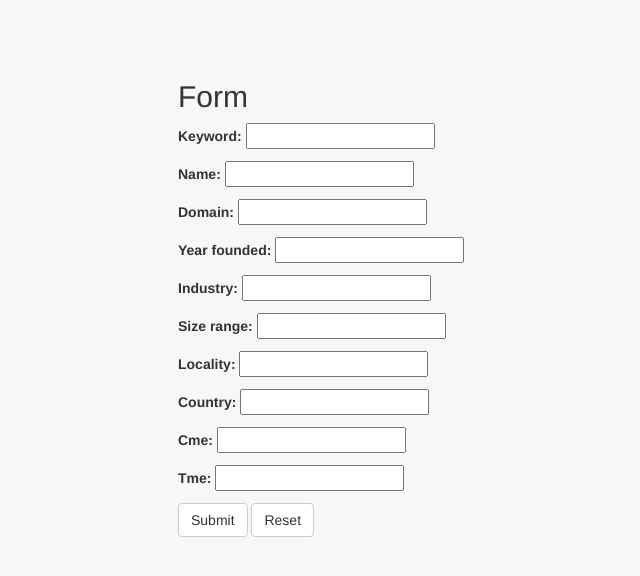
After one commit to mayur691/Catalyst-Count, a Django app: page /Query_builder in a window 1280 px wide. The commit adds this page. Shown: the top 576 px of the page, without its empty margins (287-927 px from the left). Run offline with Django 4.2, Linux system fonts and the light colour scheme; some libraries are stand-ins or nearby versions.

Commit message:
firstcommit

```diff
--- a/catalyst_count/catalyst_count/settings.py
+++ b/catalyst_count/catalyst_count/settings.py
@@ -37,7 +37,8 @@ INSTALLED_APPS = [
     'django.contrib.sessions',
     'django.contrib.messages',
     'django.contrib.staticfiles',
-    'catalystapp'
+    'catalystapp',
+    'bootstrap5',
 ]
 
 MIDDLEWARE = [
--- a/catalyst_count/catalyst_count/urls.py
+++ b/catalyst_count/catalyst_count/urls.py
@@ -22,5 +22,6 @@ urlpatterns = [
     path('admin/', admin.site.urls),
     path('', views.home),
     path('upload/', views.upload_view),
+    path('Query_builder',views.Query_builder),
     path('accounts/', include('django.contrib.auth.urls'))
 ]
--- a/catalyst_count/catalystapp/admin.py
+++ b/catalyst_count/catalystapp/admin.py
@@ -2,6 +2,7 @@ from django.contrib import admin
 
 # Register your models here.
 
-from .models import Upload
+from .models import Employee,Upload
 
+admin.site.register(Employee)
 admin.site.register(Upload)
--- a/catalyst_count/catalystapp/form.py
+++ b/catalyst_count/catalystapp/form.py
@@ -1,7 +1,14 @@
-from django.forms import ModelForm
-from .models import Upload
+from django import forms
+from .models import Upload,Employee
 
-class UploadForm(ModelForm):
+class EmployeeForm(forms.ModelForm):
+    class Meta:
+        model=Employee
+        fields = "__all__"
+
+
+
+class CSVImportForm(forms.ModelForm):
     class Meta:
         model = Upload
         fields = '__all__'
--- a/catalyst_count/catalystapp/models.py
+++ b/catalyst_count/catalystapp/models.py
@@ -1,6 +1,20 @@
 from django.db import models
 
 # Create your models here.
+
+
+class Employee(models.Model):
+    keyword = models.IntegerField()
+    name = models.CharField(max_length=100)
+    domain =models.CharField(max_length=100)
+    year_founded = models.IntegerField()
+    industry = models.CharField(max_length=13)
+    size_range= models.IntegerField()
+    locality=models.CharField(max_length=100)
+    country=models.CharField(max_length=100)
+    cme=models.IntegerField()
+    tme=models.IntegerField()
+
 class Upload(models.Model):
 
     media = models.FileField(null=True, blank=True)
--- a/catalyst_count/catalystapp/views.py
+++ b/catalyst_count/catalystapp/views.py
@@ -1,7 +1,9 @@
 from django.shortcuts import render
 from django.contrib.auth.decorators import login_required
-from .form import UploadForm
+from .form import CSVImportForm,EmployeeForm
 from django.http import HttpResponseRedirect
+from.models import Employee
+import csv
 # Create your views here.
 def home(request):
     return render(request,'home.html')
@@ -9,13 +11,46 @@ def home(request):
 @login_required
 def upload_view(request):
     if request.method == 'POST':
-        form = UploadForm(request.POST, request.FILES)
+        form = CSVImportForm(request.POST, request.FILES)
+        print(form)
+
+        if form.is_valid():
+            form.save()
+            csv_file = request.FILES['companies_sorted'].read().decode('utf-8').splitlines()
+            print(csv_file)
+            csv_reader = csv.DictReader(csv_file)
+
+            for row in csv_reader:
+                print(row)
+                Employee.objects.create(
+
+                    keyword = row['keyword'],
+                    name = row['name'],
+                    domain = row['domain'],
+                    year_founded = row['year_founded'],
+                    industry = row['industry'],
+                    size_range = row['size_range'],
+                    locality = row['locality'],
+                    country = row['country'],
+                    cme =row['cme'],
+                    tme = row['tme']
+                )
+            return HttpResponseRedirect("/")
+    else:
+        form = CSVImportForm()
+
+    return render(request, "upload.html", {"form": form
+    })
+
+def Query_builder(request):
+    if request.method == 'POST':
+        form = EmployeeForm(request.POST, request.FILES)
 
         if form.is_valid():
             form.save()
             return HttpResponseRedirect("/")
     else:
-        form = UploadForm()
+        form = EmployeeForm()
 
-    return render(request, "upload.html", {"form": form
-    })
+    return render(request, "Query_builder.html", {"form": form
+                                           })
--- /dev/null
+++ b/catalyst_count/templates/Query_builder.html
@@ -0,0 +1,56 @@
+<!DOCTYPE html>
+
+
+<html lang="en">
+
+<head >
+{% load bootstrap5 %}
+
+{% bootstrap_css %}
+
+{% bootstrap_javascript %}
+
+{% bootstrap_messages %}
+
+
+	<title>Basic Form</title>
+
+	<meta charset="utf-8" />
+
+	<meta name="viewport" content="width=device-width, initial-scale=1, shrink-to-fit=no">
+
+<link rel="stylesheet" href="https://maxcdn.bootstrapcdn.com/bootstrap/3.3.7/css/bootstrap.min.css">
+<script src="https://ajax.googleapis.com/ajax/libs/jquery/3.2.1/jquery.min.js">
+</script>
+<script src="https://maxcdn.bootstrapcdn.com/bootstrap/3.3.7/js/bootstrap.min.js">
+</script>
+</head>
+
+<body style="padding-top: 60px;background-color: #f5f7f8 !important;">
+	<div class="container">
+	<div class="row">
+		<div class="col-md-4 col-md-offset-4">
+		<h2>Form</h2>
+			<form action="" method="post"><input type='hidden'/>
+			{%csrf_token %}
+				{{form.as_p}}
+
+
+			<div class="form-group">
+				<button type="submit" class="btn btn-default ">
+				Submit
+				</button>
+                <button type="reset" class="btn btn-default ">
+				Reset
+				</button>
+
+				</div>
+
+				</form>
+		</div>
+	</div>
+</div>
+
+</body>
+
+</html>
--- a/catalyst_count/templates/base.html
+++ b/catalyst_count/templates/base.html
@@ -13,7 +13,7 @@
     <div class="collapse navbar-collapse" id="navbarNav">
         <ul class='nav navbar-nav'>
             <li class="nav-item"> <a class="nav-link"  href="/upload">Upload Data</a> </li>
-            <li class="nav-item"> <a class="nav-link"  href="#">Query Builder</a> </li>
+            <li class="nav-item"> <a class="nav-link"  href="/Query_builder">Query Builder</a> </li>
             <li class="nav-item"> <a class="nav-link"  href="#">Users</a> </li>
         </ul>
         <ul  class="navbar-nav ml-md-auto">
```
Also changed, not shown: catalyst_count/catalystapp/migrations/0002_employee_delete_upload.py (added), catalyst_count/catalystapp/migrations/0003_alter_employee_keyword.py (added), catalyst_count/catalystapp/migrations/0004_upload.py (added), catalyst_count/db.sqlite3.
